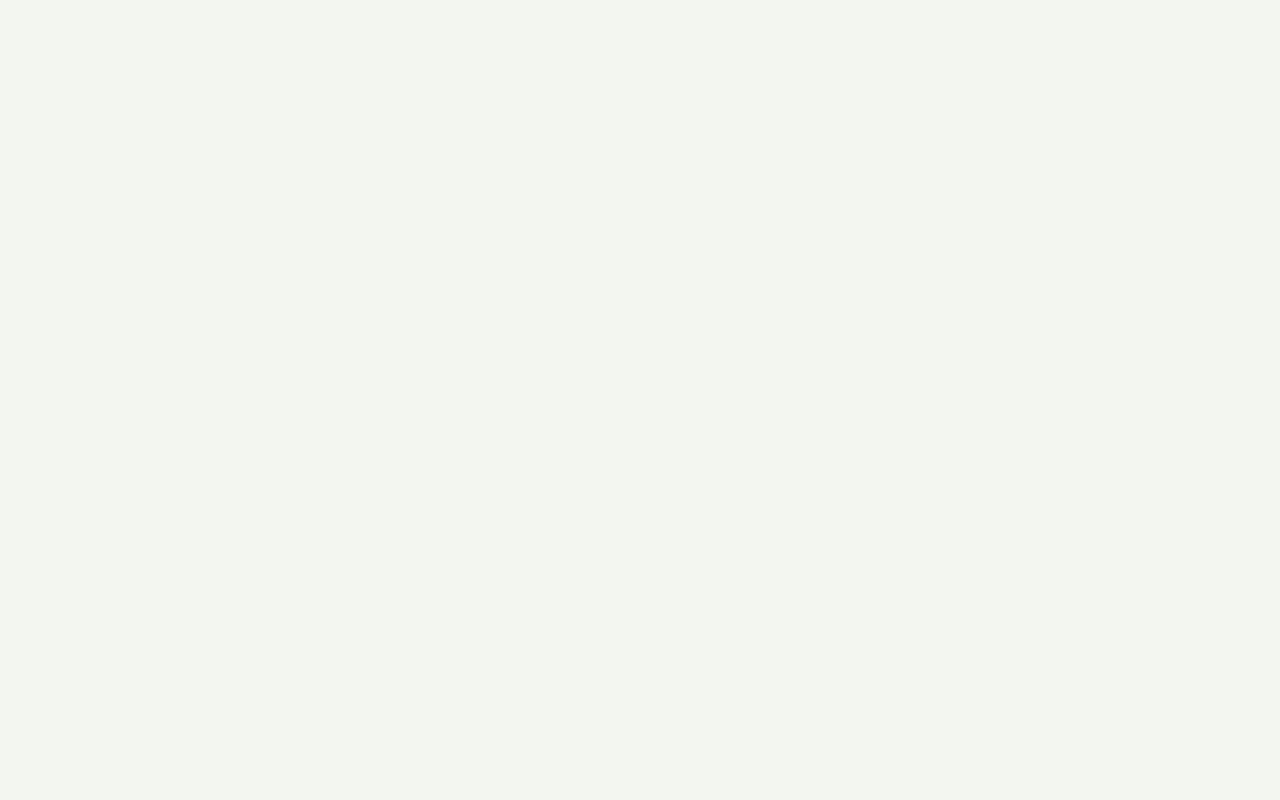
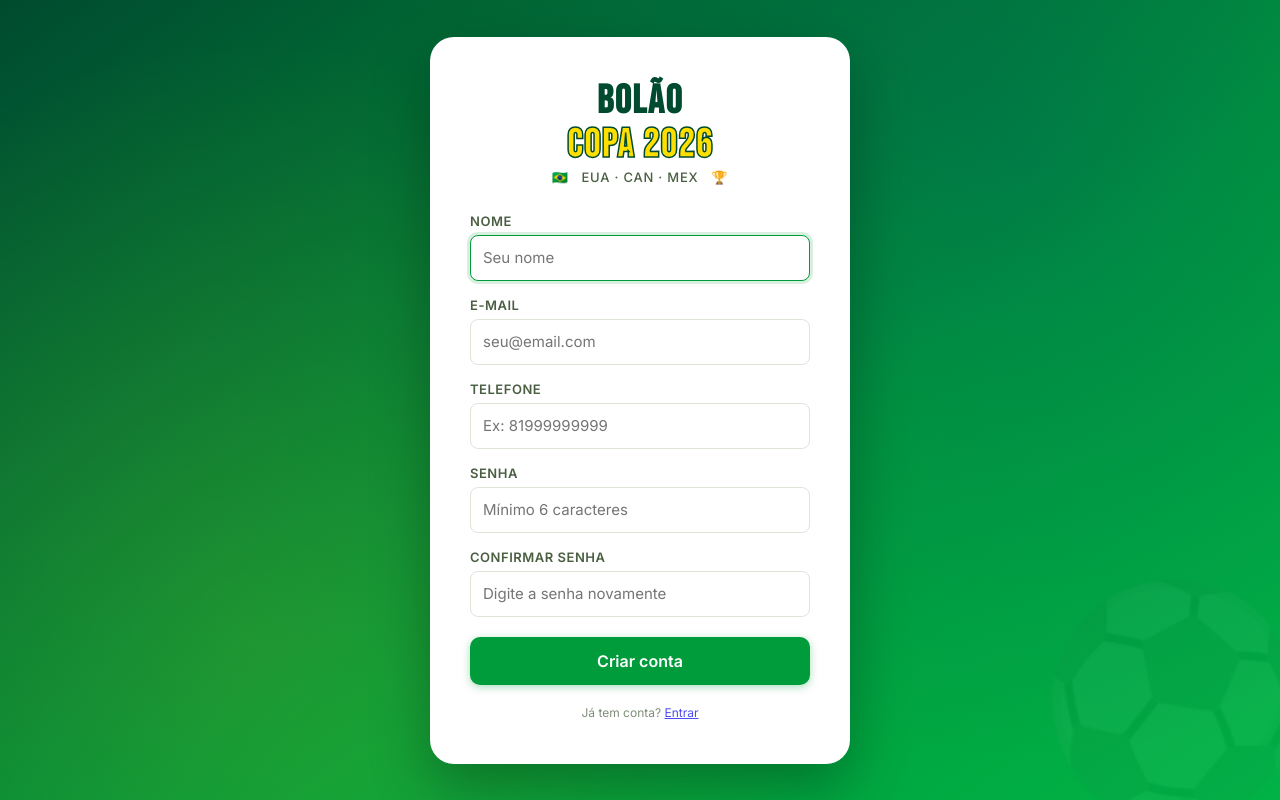
Before and after one commit to romerobuarque87/bolao-copa-2026-frontend, a React (Vite) app: page /cadastro in a window 1280 px wide. Before the commit this address had no page. Built offline with nearby package versions, Linux system fonts and the light colour scheme.

Commit message:
adiciona tela de cadastro publico

```diff
--- a/src/App.jsx
+++ b/src/App.jsx
@@ -1,5 +1,6 @@
 import { BrowserRouter, Routes, Route, Navigate } from 'react-router-dom'
 import Login from './pages/Login'
+import Cadastro from './pages/Cadastro'
 import Dashboard from './pages/Dashboard'
 import PrivateRoute from './components/PrivateRoute'
 import './App.css'
@@ -11,6 +12,7 @@ function App() {
         <Route path="/" element={<Navigate to="/login" />} />
 
         <Route path="/login" element={<Login />} />
+        <Route path="/cadastro" element={<Cadastro />} />
 
         <Route
           path="/dashboard"
--- /dev/null
+++ b/src/pages/Cadastro.jsx
@@ -0,0 +1,146 @@
+import { useState } from 'react'
+import { Link, useNavigate } from 'react-router-dom'
+import api from '../api/api'
+import '../App.css'
+
+function Cadastro() {
+  const [nome, setNome] = useState('')
+  const [email, setEmail] = useState('')
+  const [telefone, setTelefone] = useState('')
+  const [senha, setSenha] = useState('')
+  const [confirmarSenha, setConfirmarSenha] = useState('')
+  const [erro, setErro] = useState('')
+  const [loading, setLoading] = useState(false)
+
+  const navigate = useNavigate()
+
+  async function cadastrar(e) {
+    e.preventDefault()
+    setErro('')
+
+    if (senha !== confirmarSenha) {
+      setErro('As senhas não conferem.')
+      return
+    }
+
+    if (senha.length < 6) {
+      setErro('A senha precisa ter pelo menos 6 caracteres.')
+      return
+    }
+
+    setLoading(true)
+
+    try {
+      await api.post('/usuarios', {
+        nome,
+        email,
+        senha,
+        telefone,
+        receberNotificacaoEmail: true,
+        receberNotificacaoWhatsapp: false,
+        administrador: false
+      })
+
+      alert('Cadastro realizado com sucesso! Agora faça login.')
+      navigate('/login')
+    } catch (error) {
+      setErro(
+        error.response?.data?.message ||
+        error.response?.data?.erro ||
+        error.response?.data ||
+        'Erro ao realizar cadastro.'
+      )
+    } finally {
+      setLoading(false)
+    }
+  }
+
+  return (
+    <div className="login-page">
+      <div className="login-deco">⚽</div>
+
+      <div className="login-box">
+        <div className="login-logo">
+          <h1>BOLÃO</h1>
+          <h1 style={{ color: 'var(--amarelo)', WebkitTextStroke: '1.5px var(--verde-escuro)' }}>
+            COPA 2026
+          </h1>
+          <p>🇧🇷 &nbsp; EUA · CAN · MEX &nbsp; 🏆</p>
+        </div>
+
+        {erro && (
+          <div className="alerta alerta-erro">
+            <span>⚠️</span> {erro}
+          </div>
+        )}
+
+        <form className="login-form" onSubmit={cadastrar}>
+          <div className="form-group">
+            <label>Nome</label>
+            <input
+              type="text"
+              value={nome}
+              onChange={(e) => setNome(e.target.value)}
+              placeholder="Seu nome"
+              required
+              autoFocus
+            />
+          </div>
+
+          <div className="form-group">
+            <label>E-mail</label>
+            <input
+              type="email"
+              value={email}
+              onChange={(e) => setEmail(e.target.value)}
+              placeholder="seu@email.com"
+              required
+            />
+          </div>
+
+          <div className="form-group">
+            <label>Telefone</label>
+            <input
+              type="text"
+              value={telefone}
+              onChange={(e) => setTelefone(e.target.value)}
+              placeholder="Ex: 81999999999"
+            />
+          </div>
+
+          <div className="form-group">
+            <label>Senha</label>
+            <input
+              type="password"
+              value={senha}
+              onChange={(e) => setSenha(e.target.value)}
+              placeholder="Mínimo 6 caracteres"
+              required
+            />
+          </div>
+
+          <div className="form-group">
+            <label>Confirmar senha</label>
+            <input
+              type="password"
+              value={confirmarSenha}
+              onChange={(e) => setConfirmarSenha(e.target.value)}
+              placeholder="Digite a senha novamente"
+              required
+            />
+          </div>
+
+          <button type="submit" className="btn btn-primary" disabled={loading}>
+            {loading ? 'Cadastrando…' : 'Criar conta'}
+          </button>
+        </form>
+
+        <p className="login-footer">
+          Já tem conta? <Link to="/login">Entrar</Link>
+        </p>
+      </div>
+    </div>
+  )
+}
+
+export default Cadastro
--- a/src/pages/Login.jsx
+++ b/src/pages/Login.jsx
@@ -1,5 +1,5 @@
 import { useState } from 'react'
-import { useNavigate } from 'react-router-dom'
+import { Link, useNavigate } from 'react-router-dom'
 import api from '../api/api'
 import '../App.css'
 
@@ -75,6 +75,10 @@ function Login() {
           </button>
         </form>
 
+        <p className="login-footer">
+          Ainda não tem conta? <Link to="/cadastro">Criar conta</Link>
+        </p>
+
         <p className="login-footer">Bolão Copa do Mundo 2026</p>
       </div>
     </div>
```
